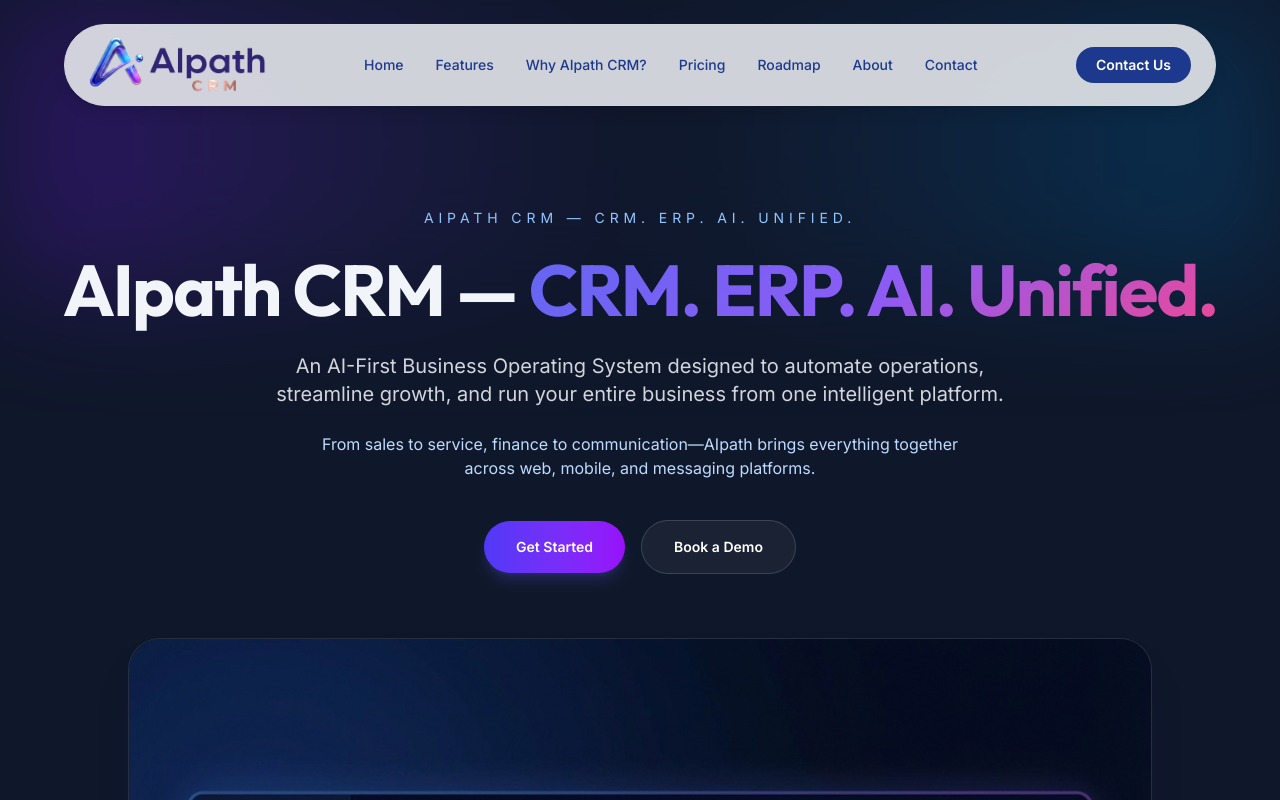
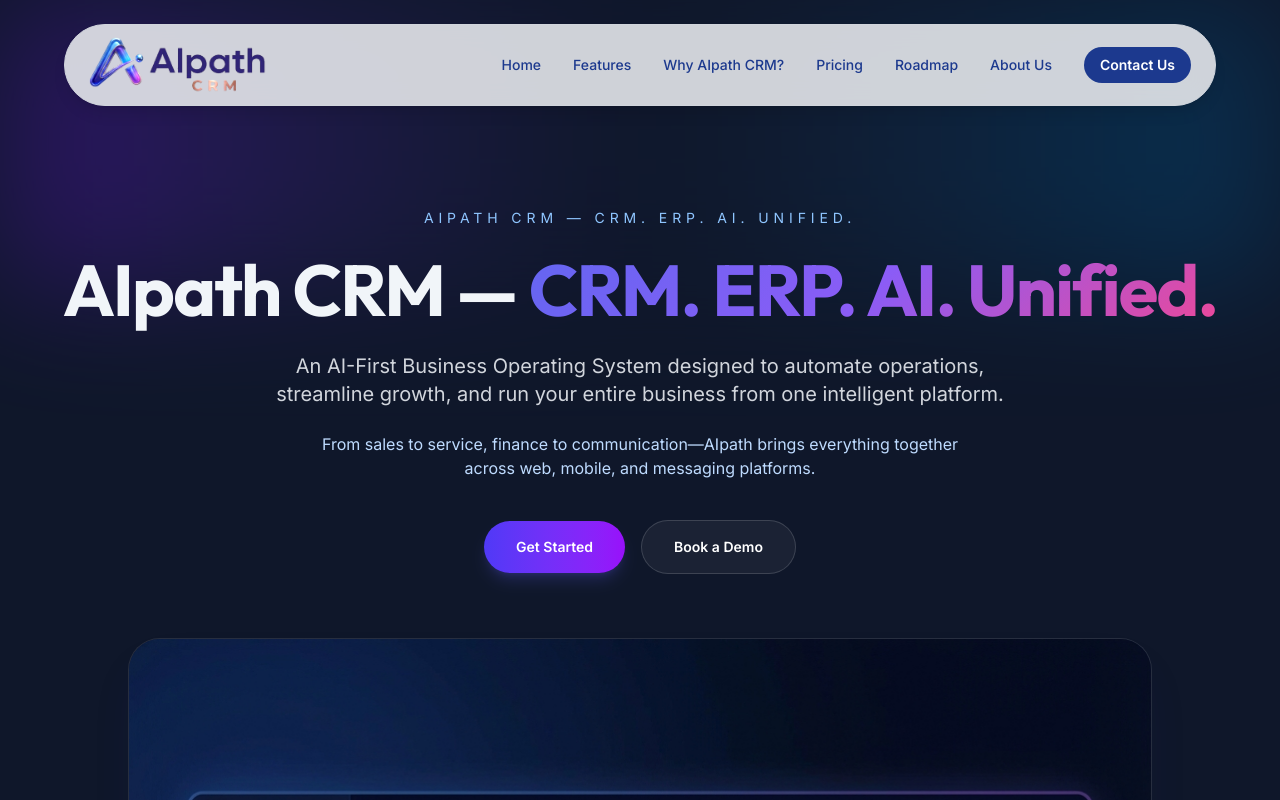
Before and after one commit to betavibes/AIpathCRM, a Next.js app: page / in a window 1280 px wide. Shown: the top 800 px of the page. Built offline with nearby package versions, Linux system fonts and the light colour scheme.

Commit message:
Update: Navigation menu - 'About' to 'About Us', 'Contact' to highlighted 'Contact Us' button

```diff
--- a/app/about/page.tsx
+++ b/app/about/page.tsx
@@ -30,8 +30,8 @@ export default function AboutUs() {
                         <a href="/why-aipath" className="hover:text-blue-700 transition-colors">Why AIpath CRM?</a>
                         <a href="/pricing" className="hover:text-blue-700 transition-colors">Pricing</a>
                         <a href="/roadmap" className="hover:text-blue-700 transition-colors">Roadmap</a>
-                        <a href="/about" className="hover:text-blue-700 transition-colors">About</a>
-                        <a href="/contact" className="hover:text-blue-700 transition-colors">Contact</a>
+                        <a href="/about" className="hover:text-blue-700 transition-colors">About Us</a>
+                        <a href="/contact" className="bg-blue-900 text-white px-4 py-2 rounded-full text-sm font-semibold hover:bg-blue-800 transition-colors">Contact Us</a>
                     </div>
 
                     <div className="hidden md:block">
--- a/app/contact/page.tsx
+++ b/app/contact/page.tsx
@@ -30,8 +30,8 @@ export default function ContactPage() {
                         <a href="/why-aipath" className="hover:text-blue-700 transition-colors">Why AIpath CRM?</a>
                         <a href="/pricing" className="hover:text-blue-700 transition-colors">Pricing</a>
                         <a href="/roadmap" className="hover:text-blue-700 transition-colors">Roadmap</a>
-                        <a href="/about" className="hover:text-blue-700 transition-colors">About</a>
-                        <a href="/contact" className="hover:text-white transition-colors text-white">Contact</a>
+                        <a href="/about" className="hover:text-blue-700 transition-colors">About Us</a>
+                        <a href="/contact" className="bg-blue-900 text-white px-4 py-2 rounded-full text-sm font-semibold hover:bg-blue-800 transition-colors">Contact Us</a>
                     </div>
 
                     <div className="hidden md:block">
--- a/app/features/page.tsx
+++ b/app/features/page.tsx
@@ -24,14 +24,9 @@ export default function FeaturesPage() {
                         <a href="/why-aipath" className="hover:text-blue-700 transition-colors">Why AIpath CRM?</a>
                         <a href="/pricing" className="hover:text-blue-700 transition-colors">Pricing</a>
                         <a href="/roadmap" className="hover:text-blue-700 transition-colors">Roadmap</a>
-                        <a href="/about" className="hover:text-blue-700 transition-colors">About</a>                        <a href="/contact" className="hover:text-blue-700 transition-colors">Contact</a>                    </div>
-
-                    <a
-                        href="/contact"
-                        className="bg-blue-900 text-white px-5 py-2 rounded-full text-sm font-semibold hover:bg-blue-800 transition-colors"
-                    >
-                        Contact Us
-                    </a>
+                        <a href="/about" className="hover:text-blue-700 transition-colors">About Us</a>
+                        <a href="/contact" className="bg-blue-900 text-white px-4 py-2 rounded-full text-sm font-semibold hover:bg-blue-800 transition-colors">Contact Us</a>
+                    </div>
                 </div>
             </nav>
 
--- a/app/page.tsx
+++ b/app/page.tsx
@@ -24,15 +24,8 @@ export default function Home() {
                         <a href="/why-aipath" className="hover:text-blue-700 transition-colors">Why AIpath CRM?</a>
                         <a href="/pricing" className="hover:text-blue-700 transition-colors">Pricing</a>
                         <a href="/roadmap" className="hover:text-blue-700 transition-colors">Roadmap</a>
-                        <a href="/about" className="hover:text-blue-700 transition-colors">About</a>                        <a href="/contact" className="hover:text-blue-700 transition-colors">Contact</a>                    </div>
-
-                    <div className="flex items-center gap-3">
-                        <a
-                            href="/contact"
-                            className="bg-blue-900 text-white px-5 py-2 rounded-full text-sm font-semibold hover:bg-blue-800 transition-colors"
-                        >
-                            Contact Us
-                        </a>
+                        <a href="/about" className="hover:text-blue-700 transition-colors">About Us</a>
+                        <a href="/contact" className="bg-blue-900 text-white px-4 py-2 rounded-full text-sm font-semibold hover:bg-blue-800 transition-colors">Contact Us</a>
                     </div>
                 </div>
             </nav>
--- a/app/pricing/page.tsx
+++ b/app/pricing/page.tsx
@@ -24,8 +24,8 @@ export default function PricingPage() {
                         <a href="/why-aipath" className="hover:text-blue-700 transition-colors">Why AIpath CRM?</a>
                         <a href="/pricing" className="hover:text-white transition-colors text-white">Pricing</a>
                         <a href="/roadmap" className="hover:text-blue-700 transition-colors">Roadmap</a>
-                        <a href="/about" className="hover:text-blue-700 transition-colors">About</a>
-                        <a href="/contact" className="hover:text-blue-700 transition-colors">Contact</a>
+                        <a href="/about" className="hover:text-blue-700 transition-colors">About Us</a>
+                        <a href="/contact" className="bg-blue-900 text-white px-4 py-2 rounded-full text-sm font-semibold hover:bg-blue-800 transition-colors">Contact Us</a>
                     </div>
 
                     <a
--- a/app/roadmap/page.tsx
+++ b/app/roadmap/page.tsx
@@ -24,8 +24,8 @@ export default function RoadmapPage() {
                         <a href="/why-aipath" className="hover:text-blue-700 transition-colors">Why AIpath CRM?</a>
                         <a href="/pricing" className="hover:text-blue-700 transition-colors">Pricing</a>
                         <a href="/roadmap" className="hover:text-white transition-colors text-white">Future Roadmap</a>
-                        <a href="/about" className="hover:text-blue-700 transition-colors">About</a>
-                        <a href="/contact" className="hover:text-blue-700 transition-colors">Contact</a>
+                        <a href="/about" className="hover:text-blue-700 transition-colors">About Us</a>
+                        <a href="/contact" className="bg-blue-900 text-white px-4 py-2 rounded-full text-sm font-semibold hover:bg-blue-800 transition-colors">Contact Us</a>
                     </div>
 
                     <a
--- a/app/why-aipath/page.tsx
+++ b/app/why-aipath/page.tsx
@@ -24,8 +24,8 @@ export default function WhyAipathPage() {
                         <a href="/why-aipath" className="hover:text-blue-700 transition-colors">Why AIpath CRM?</a>
                         <a href="/pricing" className="hover:text-blue-700 transition-colors">Pricing</a>
                         <a href="/roadmap" className="hover:text-blue-700 transition-colors">Roadmap</a>
-                        <a href="/about" className="hover:text-blue-700 transition-colors">About</a>
-                        <a href="/contact" className="hover:text-blue-700 transition-colors">Contact</a>
+                        <a href="/about" className="hover:text-blue-700 transition-colors">About Us</a>
+                        <a href="/contact" className="bg-blue-900 text-white px-4 py-2 rounded-full text-sm font-semibold hover:bg-blue-800 transition-colors">Contact Us</a>
                     </div>
 
                     <a
```
